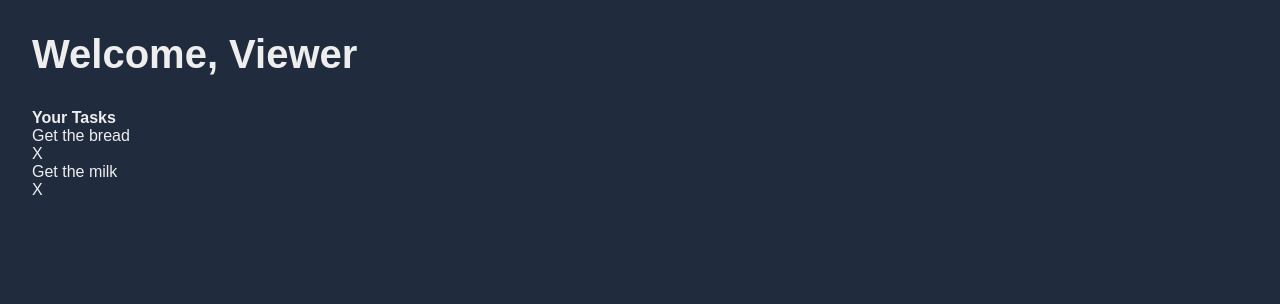
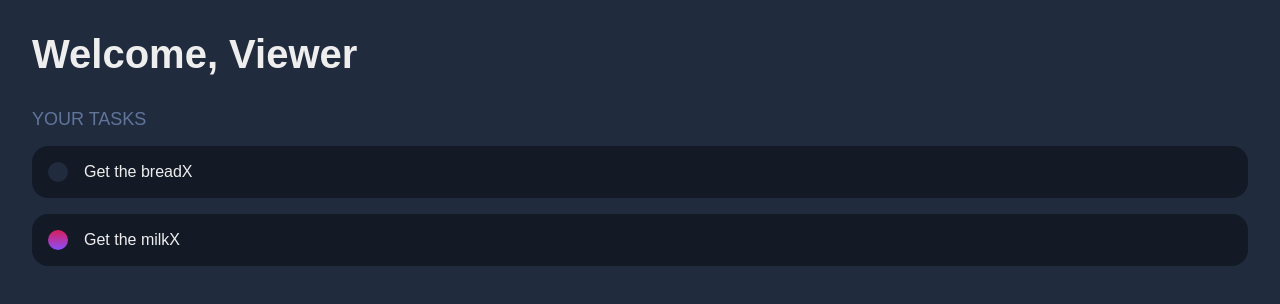
Before and after one commit to StevenHa1163/Project-3, a React (Create React App) app in the folder client/: page / in a window 1280 px wide. Shown: the top 304 px of the page. Built offline with nearby package versions, Linux system fonts and the light colour scheme.

Commit message:
styling CSS

```diff
--- a/client/src/index.css
+++ b/client/src/index.css
@@ -29,3 +29,43 @@
     font-weight: 700;
     margin-bottom: 32px;
 }
+
+h4{
+    font-size: 18px;
+    color: var(--light-alt);
+    text-transform: uppercase;
+    font-weight: 400;
+    margin-bottom: 16px;
+
+}
+
+.todo {
+position: relative;
+background-color: var(--dark);
+padding: 16px;
+border-radius: 16px;
+display: flex;
+align-items: center;
+transition: 0.5s;
+cursor: pointer;
+margin-bottom: 16px;
+}
+
+.todo:hover{
+    opacity: 0.8;
+}
+
+.todo .checkbox {
+    width: 20px;
+    height: 20px;
+    margin-right: 16px;
+    border-radius: 999px;
+    background-color: var(--dark-alt);
+    transition: 0.4s;
+}
+
+.todo.is-complete .checkbox{
+    background-color: var(--primary);
+    background-image: linear-gradient(to bottom, var(--primary), var(--secondary));
+
+}
```
